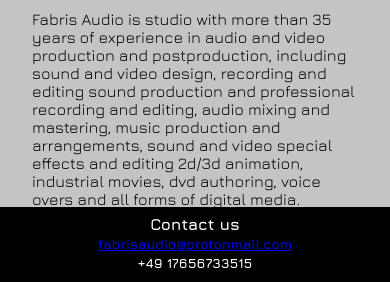
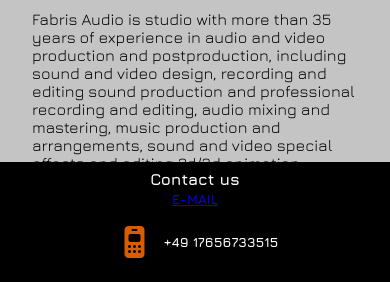
Before and after one commit to MPKreuzberg/NewSiteTraining, a plain HTML site: page index.html in a window 390 px wide. Shown: the part 562-844 px from the top of the page. Drawn offline with nearby package versions, Linux system fonts and the light colour scheme.

Commit message:
phone added email linked

```diff
--- a/index.html
+++ b/index.html
@@ -148,8 +148,11 @@
             <footer id="footer">
                 <div class="contact">
                     <h2>Contact us</h2>
-                    <h5><a href="#">fabrisaudio@protonmail.com</a></h5>
+                    <h5><a href="mailto:fabrisaudio@protonmail.com">E-MAIL</a></h5>
+                  <div class="phone">
+                    <i class="fa-solid fa-mobile-retro"></i>
                     <h5>+49 17656733515</h5>
+                  </div>
                 </div>
             </footer>
 
--- a/style.css
+++ b/style.css
@@ -185,6 +185,11 @@ i {
 .contact h5 {
   margin: 3px;
 }
+.phone {
+  display:flex;
+  align-items: center;
+  justify-content: center;
+}
 
 footer {
   position: fixed;
```
